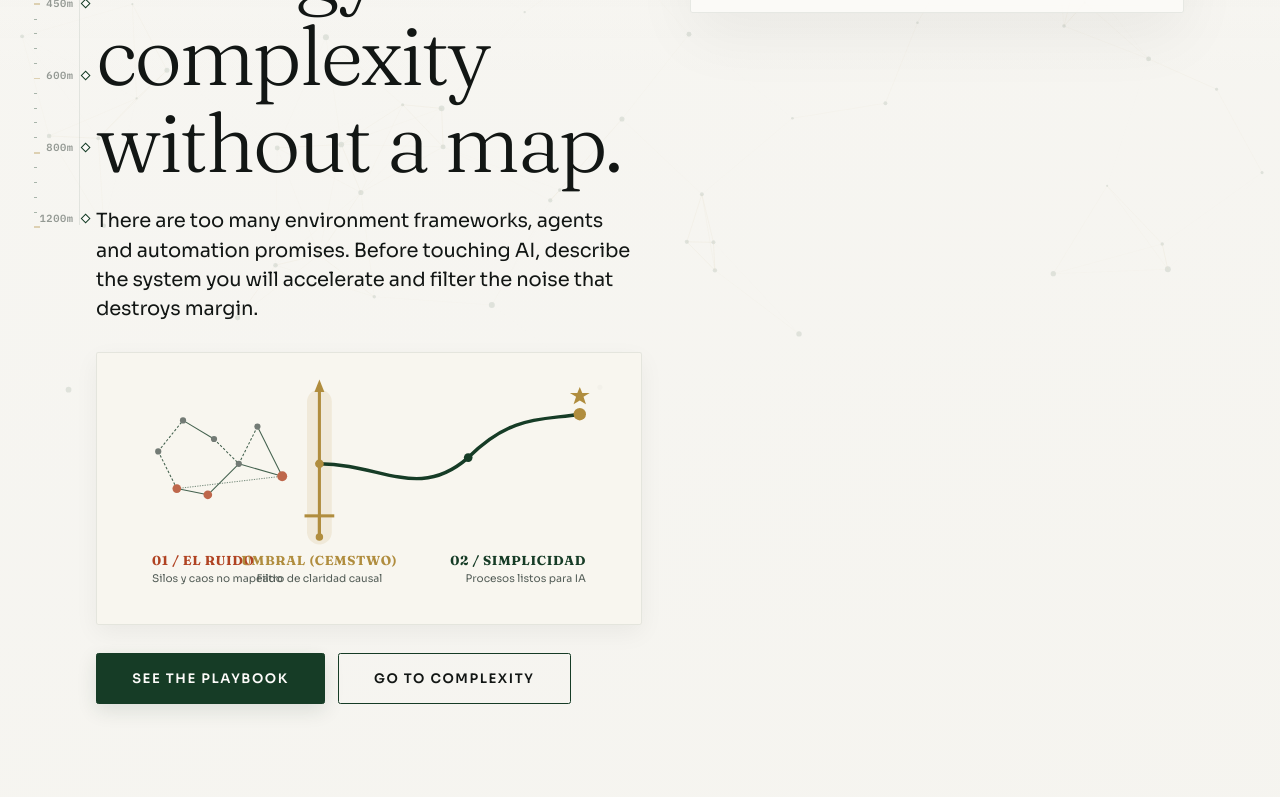
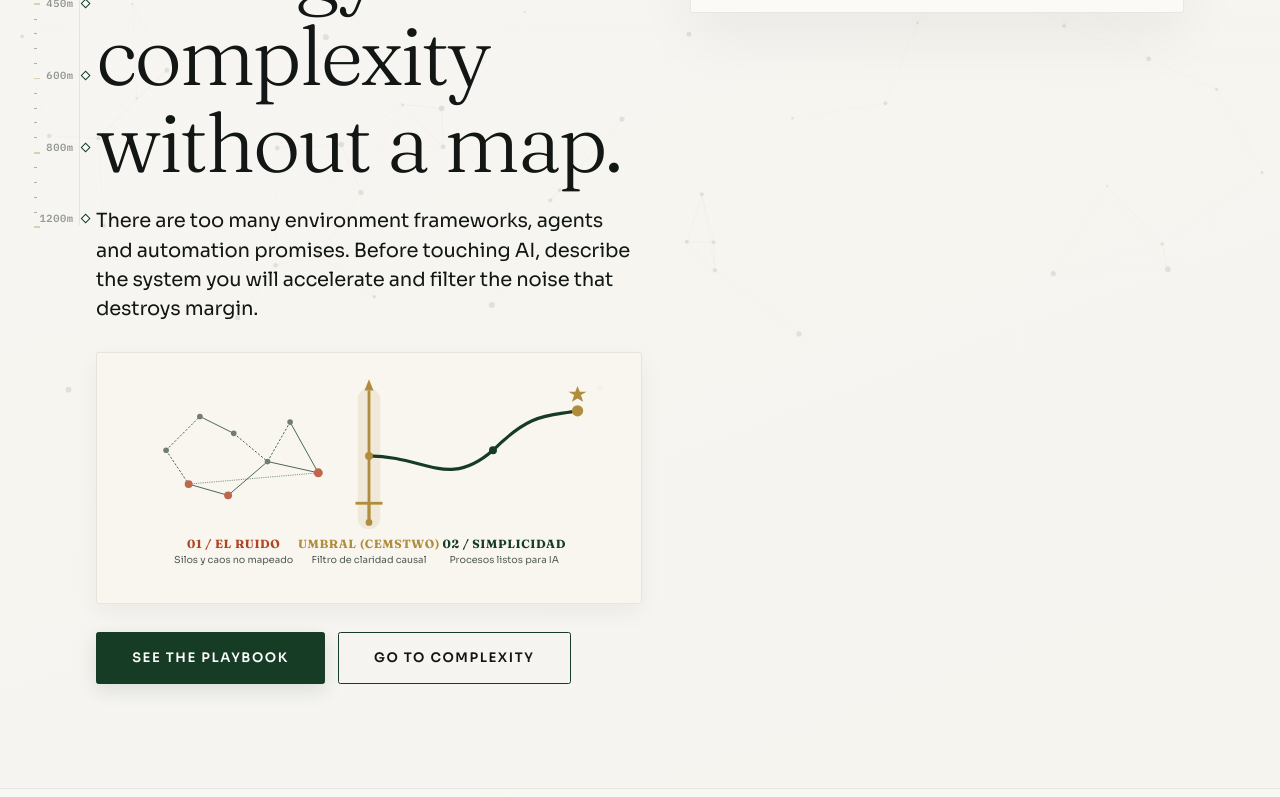
Before and after one commit to willkwolf/Thinking-as-a-Service, a React (Vite) app: page / in a window 1280 px wide. Shown: the part 396-1193 px from the top of the page. Built offline with nearby package versions, Linux system fonts and the light colour scheme.

Commit message:
design: fix SVG text overlaps in Hero's Journey diagram by implementing a symmetrical 440px wide canvas with spaced out column centers

```diff
--- a/src/components/sections/HeroSurface.tsx
+++ b/src/components/sections/HeroSurface.tsx
@@ -19,75 +19,75 @@ export function HeroSurface() {
           {/* Hand-crafted C-Suite Vector: The Hero's Journey (Caos to Simplificación) */}
           <Reveal delay={0.05}>
             <div className="hero-journey-panel">
-              <svg viewBox="0 0 400 180" className="hero-journey-svg" fill="none" xmlns="http://www.w3.org/2000/svg" aria-label="Diagrama del Viaje del Héroe: del Caos a la Simplicidad">
+              <svg viewBox="0 0 440 180" className="hero-journey-svg" fill="none" xmlns="http://www.w3.org/2000/svg" aria-label="Diagrama del Viaje del Héroe: del Caos a la Simplicidad">
                 {/* Left: Scattered nodes / Entangled network (Noise/Chaos) */}
                 <g opacity="0.8">
                   {/* Fine connecting chaotic network lines */}
-                  <line x1="30" y1="60" x2="50" y2="35" stroke="var(--line-strong)" strokeWidth="0.85" strokeDasharray="2 1.5" />
-                  <line x1="30" y1="60" x2="45" y2="90" stroke="var(--line-strong)" strokeWidth="0.85" strokeDasharray="2 1.5" />
-                  <line x1="50" y1="35" x2="75" y2="50" stroke="var(--line-strong)" strokeWidth="0.85" />
-                  <line x1="45" y1="90" x2="70" y2="95" stroke="var(--line-strong)" strokeWidth="0.85" />
-                  <line x1="75" y1="50" x2="95" y2="70" stroke="var(--line-strong)" strokeWidth="0.85" strokeDasharray="2 1.5" />
-                  <line x1="70" y1="95" x2="95" y2="70" stroke="var(--line-strong)" strokeWidth="0.85" />
-                  <line x1="95" y1="70" x2="110" y2="40" stroke="var(--line-strong)" strokeWidth="0.85" strokeDasharray="2 1.5" />
-                  <line x1="110" y1="40" x2="130" y2="80" stroke="var(--line-strong)" strokeWidth="0.85" />
-                  <line x1="95" y1="70" x2="130" y2="80" stroke="var(--line-strong)" strokeWidth="0.85" />
-                  <line x1="130" y1="80" x2="45" y2="90" stroke="var(--line-strong)" strokeWidth="0.6" strokeDasharray="1 1" />
+                  <line x1="40" y1="65" x2="70" y2="35" stroke="var(--line-strong)" strokeWidth="0.85" strokeDasharray="2 1.5" />
+                  <line x1="40" y1="65" x2="60" y2="95" stroke="var(--line-strong)" strokeWidth="0.85" strokeDasharray="2 1.5" />
+                  <line x1="70" y1="35" x2="100" y2="50" stroke="var(--line-strong)" strokeWidth="0.85" />
+                  <line x1="60" y1="95" x2="95" y2="105" stroke="var(--line-strong)" strokeWidth="0.85" />
+                  <line x1="100" y1="50" x2="130" y2="75" stroke="var(--line-strong)" strokeWidth="0.85" strokeDasharray="2 1.5" />
+                  <line x1="95" y1="105" x2="130" y2="75" stroke="var(--line-strong)" strokeWidth="0.85" />
+                  <line x1="130" y1="75" x2="150" y2="40" stroke="var(--line-strong)" strokeWidth="0.85" strokeDasharray="2 1.5" />
+                  <line x1="150" y1="40" x2="175" y2="85" stroke="var(--line-strong)" strokeWidth="0.85" />
+                  <line x1="130" y1="75" x2="175" y2="85" stroke="var(--line-strong)" strokeWidth="0.85" />
+                  <line x1="175" y1="85" x2="60" y2="95" stroke="var(--line-strong)" strokeWidth="0.6" strokeDasharray="1 1" />
 
                   {/* Scattered chaotic nodes */}
-                  <circle cx="30" cy="60" r="2.5" fill="var(--muted)" />
-                  <circle cx="50" cy="35" r="2.5" fill="var(--muted)" />
-                  <circle cx="45" cy="90" r="3.5" fill="var(--danger)" />
-                  <circle cx="75" cy="50" r="2.5" fill="var(--muted)" />
-                  <circle cx="70" cy="95" r="3.5" fill="var(--danger)" />
-                  <circle cx="95" cy="70" r="2.5" fill="var(--muted)" />
-                  <circle cx="110" cy="40" r="2.5" fill="var(--muted)" />
-                  <circle cx="130" cy="80" r="4" fill="var(--danger)" />
+                  <circle cx="40" cy="65" r="2.5" fill="var(--muted)" />
+                  <circle cx="70" cy="35" r="2.5" fill="var(--muted)" />
+                  <circle cx="60" cy="95" r="3.5" fill="var(--danger)" />
+                  <circle cx="100" cy="50" r="2.5" fill="var(--muted)" />
+                  <circle cx="95" cy="105" r="3.5" fill="var(--danger)" />
+                  <circle cx="130" cy="75" r="2.5" fill="var(--muted)" />
+                  <circle cx="150" cy="40" r="2.5" fill="var(--muted)" />
+                  <circle cx="175" cy="85" r="4" fill="var(--danger)" />
                 </g>
 
                 {/* Center: The Sword / Diagnostic Threshold Slice of Reality */}
                 <g>
                   {/* Glowing lens / slice of light */}
-                  <rect x="150" y="10" width="20" height="125" fill="var(--blueprint)" fillOpacity="0.12" rx="10" />
+                  <rect x="210" y="10" width="20" height="125" fill="var(--blueprint)" fillOpacity="0.12" rx="10" />
 
                   {/* Sword blade / line of light */}
-                  <line x1="160" y1="12" x2="160" y2="128" stroke="var(--blueprint)" strokeWidth="2.5" />
-                  <polygon points="160,2 164,12 156,12" fill="var(--blueprint)" />
+                  <line x1="220" y1="12" x2="220" y2="128" stroke="var(--blueprint)" strokeWidth="2.5" />
+                  <polygon points="220,2 224,12 216,12" fill="var(--blueprint)" />
 
                   {/* Crossguard */}
-                  <line x1="148" y1="112" x2="172" y2="112" stroke="var(--blueprint)" strokeWidth="2.5" />
+                  <line x1="208" y1="112" x2="232" y2="112" stroke="var(--blueprint)" strokeWidth="2.5" />
 
                   {/* Grip & Hilt */}
-                  <line x1="160" y1="112" x2="160" y2="126" stroke="var(--blueprint)" strokeWidth="2.5" />
-                  <circle cx="160" cy="129" r="3" fill="var(--blueprint)" />
+                  <line x1="220" y1="112" x2="220" y2="126" stroke="var(--blueprint)" strokeWidth="2.5" />
+                  <circle cx="220" cy="129" r="3" fill="var(--blueprint)" />
                 </g>
 
                 {/* Right: Clean, rising path (Signal/Simplicity) */}
                 <g>
                   {/* Main flow line */}
-                  <path d="M 160 70 C 210 70, 240 100, 280 65 C 315 30, 340 35, 370 30" stroke="var(--signal)" strokeWidth="2.8" fill="none" strokeLinecap="round" />
+                  <path d="M 220 70 C 270 70, 290 100, 330 65 C 365 30, 380 35, 405 30" stroke="var(--signal)" strokeWidth="2.8" fill="none" strokeLinecap="round" />
 
                   {/* Clean sequenced nodes */}
-                  <circle cx="160" cy="70" r="3.5" fill="var(--blueprint)" />
-                  <circle cx="280" cy="65" r="3.5" fill="var(--signal)" />
-                  <circle cx="370" cy="30" r="5" fill="var(--amber)" />
+                  <circle cx="220" cy="70" r="3.5" fill="var(--blueprint)" />
+                  <circle cx="330" cy="65" r="3.5" fill="var(--signal)" />
+                  <circle cx="405" cy="30" r="5" fill="var(--amber)" />
 
                   {/* Value shiny star on top of return destination */}
-                  <polygon points="370,8 372,13 378,13 373,16 375,22 370,19 365,22 367,16 362,13 368,13" fill="var(--amber)" />
+                  <polygon points="405,8 407,13 413,13 408,16 410,22 405,19 400,22 402,16 397,13 403,13" fill="var(--amber)" />
                 </g>
 
-                {/* High-Contrast Tufte-Inspired Annotations */}
-                {/* 01 / RUIDO */}
-                <text x="25" y="152" fontFamily="var(--font-display)" fontSize="10.5" fontWeight="700" fill="var(--danger)" letterSpacing="0.05em">01 / EL RUIDO</text>
-                <text x="25" y="165" fontFamily="var(--font-body)" fontSize="8.5" fill="var(--muted)">Silos y caos no mapeado</text>
+                {/* High-Contrast Tufte-Inspired Annotations (Defensively Aligned) */}
+                {/* 01 / RUIDO (Centered at x=100) */}
+                <text x="100" y="152" textAnchor="middle" fontFamily="var(--font-display)" fontSize="10.5" fontWeight="700" fill="var(--danger)" letterSpacing="0.05em">01 / EL RUIDO</text>
+                <text x="100" y="165" textAnchor="middle" fontFamily="var(--font-body)" fontSize="8.5" fill="var(--muted)">Silos y caos no mapeado</text>
 
-                {/* UMBRAL */}
-                <text x="160" y="152" textAnchor="middle" fontFamily="var(--font-display)" fontSize="10.5" fontWeight="700" fill="var(--blueprint)" letterSpacing="0.05em">UMBRAL (CEMSTWO)</text>
-                <text x="160" y="165" textAnchor="middle" fontFamily="var(--font-body)" fontSize="8.5" fill="var(--muted)">Filtro de claridad causal</text>
+                {/* UMBRAL (Centered at x=220) */}
+                <text x="220" y="152" textAnchor="middle" fontFamily="var(--font-display)" fontSize="10.5" fontWeight="700" fill="var(--blueprint)" letterSpacing="0.05em">UMBRAL (CEMSTWO)</text>
+                <text x="220" y="165" textAnchor="middle" fontFamily="var(--font-body)" fontSize="8.5" fill="var(--muted)">Filtro de claridad causal</text>
 
-                {/* 02 / SIMPLICIDAD */}
-                <text x="375" y="152" textAnchor="end" fontFamily="var(--font-display)" fontSize="10.5" fontWeight="700" fill="var(--signal)" letterSpacing="0.05em">02 / SIMPLICIDAD</text>
-                <text x="375" y="165" textAnchor="end" fontFamily="var(--font-body)" fontSize="8.5" fill="var(--muted)">Procesos listos para IA</text>
+                {/* 02 / SIMPLICIDAD (Centered at x=340) */}
+                <text x="340" y="152" textAnchor="middle" fontFamily="var(--font-display)" fontSize="10.5" fontWeight="700" fill="var(--signal)" letterSpacing="0.05em">02 / SIMPLICIDAD</text>
+                <text x="340" y="165" textAnchor="middle" fontFamily="var(--font-body)" fontSize="8.5" fill="var(--muted)">Procesos listos para IA</text>
               </svg>
             </div>
           </Reveal>
```
